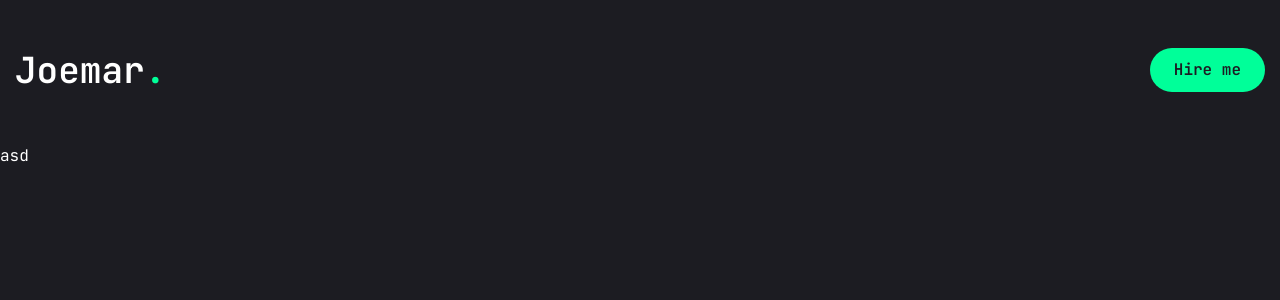
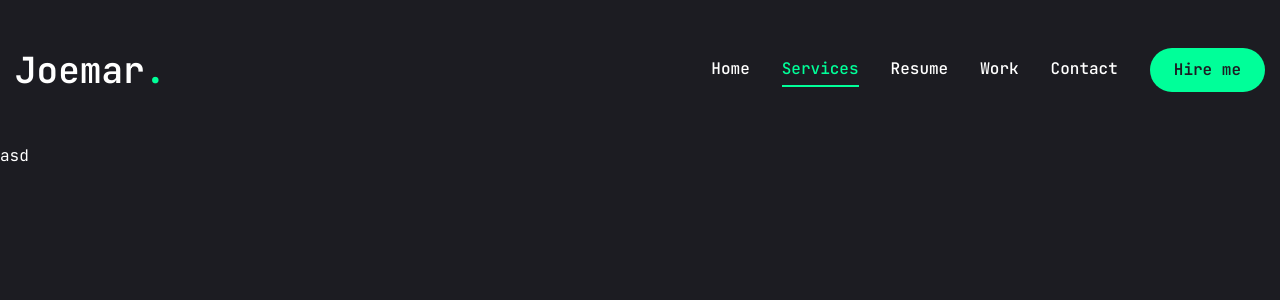
Before and after one commit to joemar-ceneza/portfolio-v4, a Next.js app: page /services in a window 1280 px wide. Shown: the top 300 px of the page. Built offline with nearby package versions, Linux system fonts and the light colour scheme.

Commit message:
feat: implement navigation component with dynamic links

```diff
--- a/src/components/Nav.tsx
+++ b/src/components/Nav.tsx
@@ -1,3 +1,47 @@
+"use client";
+
+import Link from "next/link";
+import { usePathname } from "next/navigation";
+
+const links = [
+  {
+    name: "home",
+    path: "/",
+  },
+  {
+    name: "services",
+    path: "/services",
+  },
+  {
+    name: "resume",
+    path: "/resume",
+  },
+  {
+    name: "work",
+    path: "/work",
+  },
+  {
+    name: "contact",
+    path: "/contact",
+  },
+];
+
 export default function Nav() {
-  return <nav></nav>;
+  const pathname = usePathname();
+  return (
+    <nav className="flex gap-8">
+      {links.map((link, idx) => {
+        return (
+          <Link
+            key={idx}
+            href={link.path}
+            className={`${
+              link.path === pathname && "text-accent border-b-2 border-accent"
+            } capitalize font-medium hover:text-accent transition-all`}>
+            {link.name}
+          </Link>
+        );
+      })}
+    </nav>
+  );
 }
```
